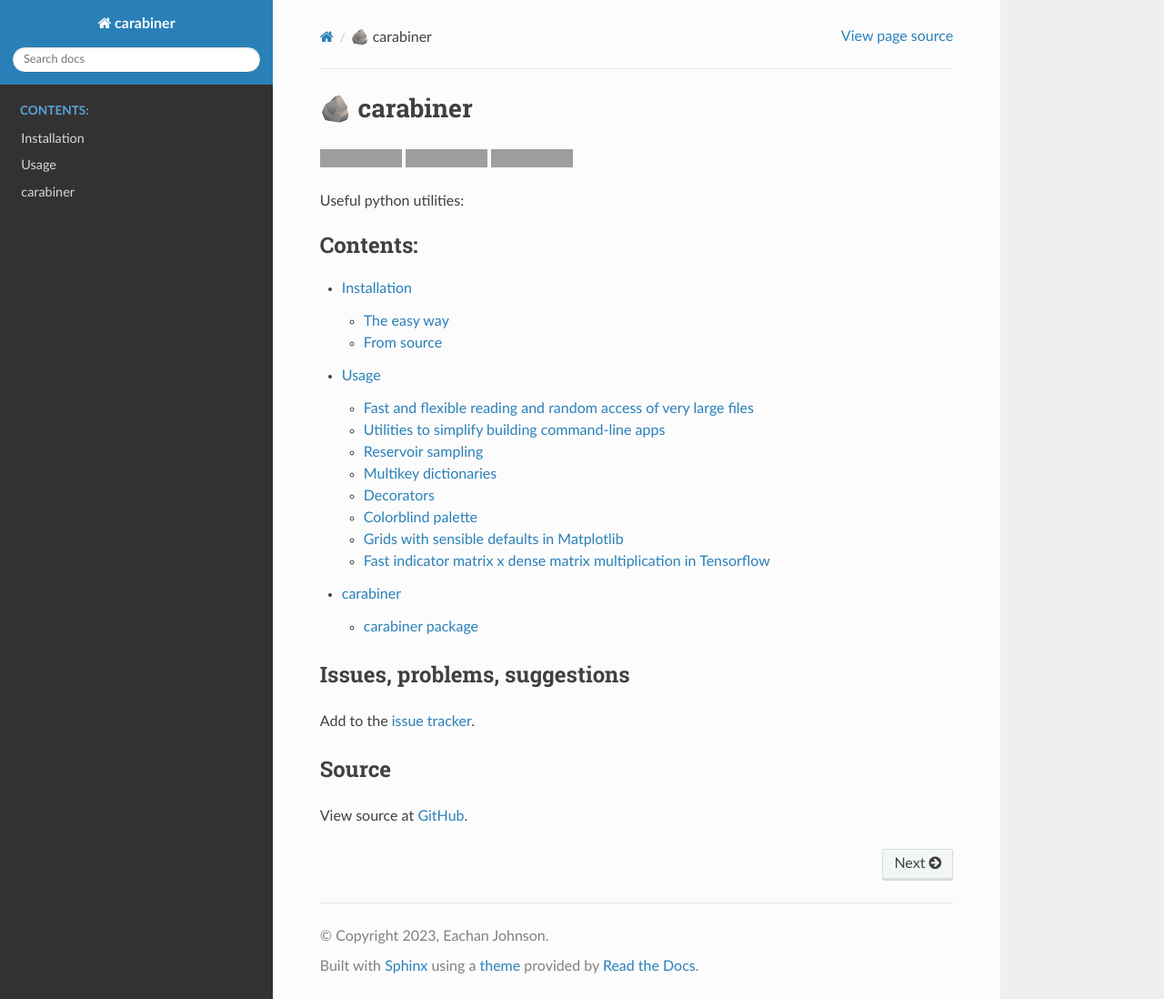
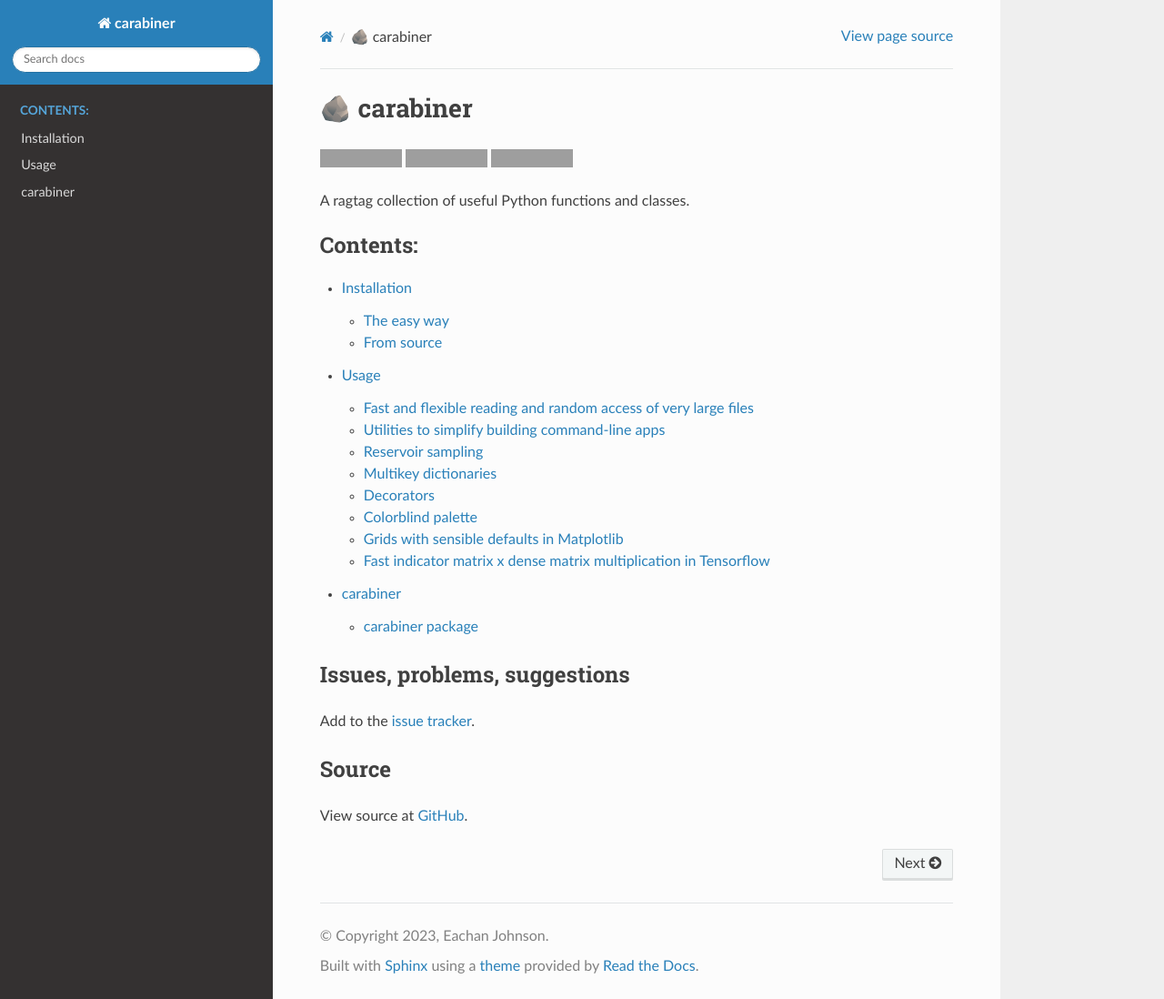
Before and after one commit to scbirlab/carabiner, a Sphinx documentation site: the page built from docs/source/index.md, in a window 1280 px wide and 1098 px high. Shown: the whole window at 91% size. Built offline with Sphinx 7.4.7 and the Read the Docs theme 2.0.0, drawn with Linux system fonts in a browser that asks for light colours; pages that are not in the unit, such as notebooks, are missing from menus; grey boxes are pictures that could not be loaded.

Commit message:
Update docs

````diff
--- a/docs/source/index.md
+++ b/docs/source/index.md
@@ -4,7 +4,7 @@
 ![PyPI - Python Version](https://img.shields.io/pypi/pyversions/carabiner-tools)
 ![PyPI](https://img.shields.io/pypi/v/carabiner-tools)
 
-Useful python utilities:
+A ragtag collection of useful Python functions and classes.
 
 ```{toctree}
 :maxdepth: 2
````
Also changed, not shown: README.md (+1 -1 lines).
